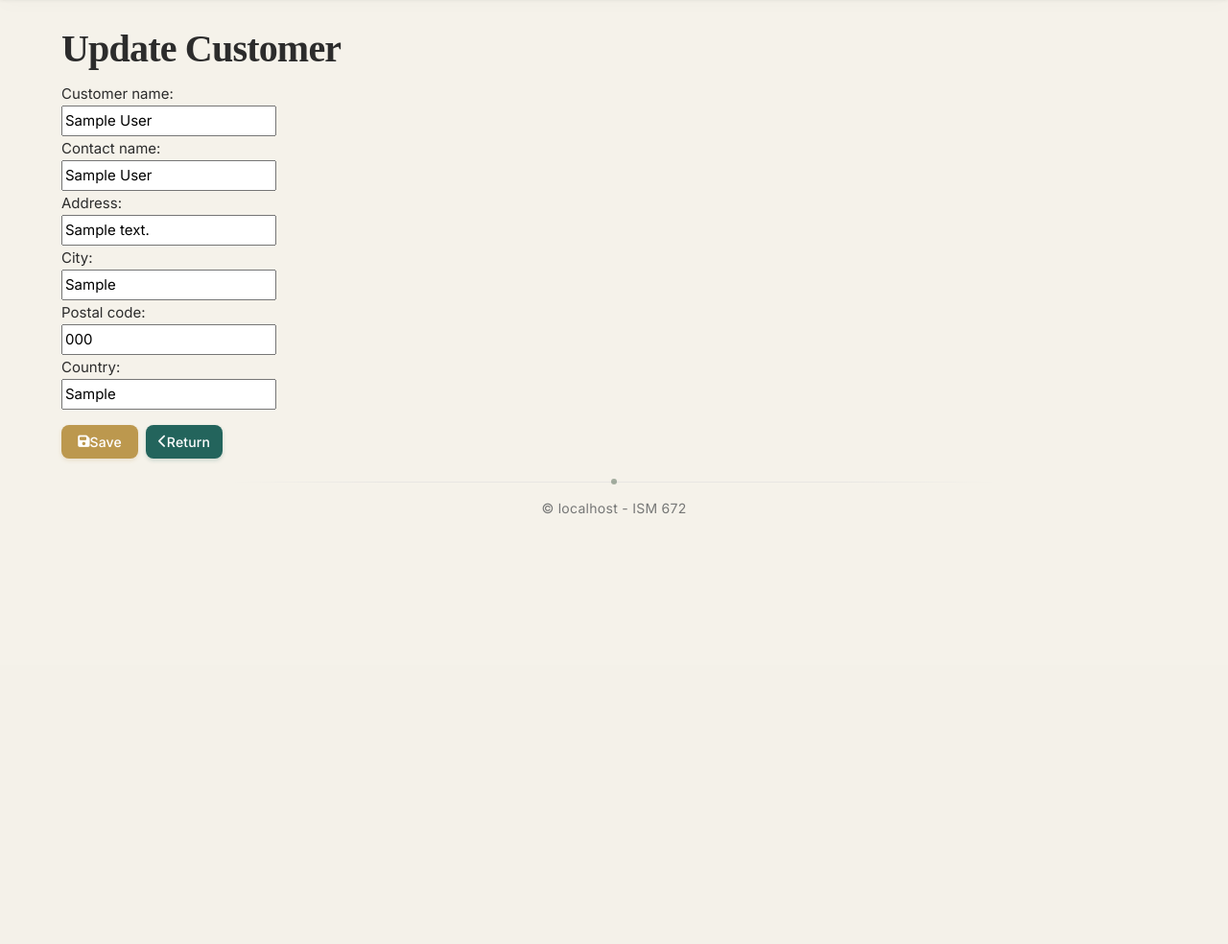
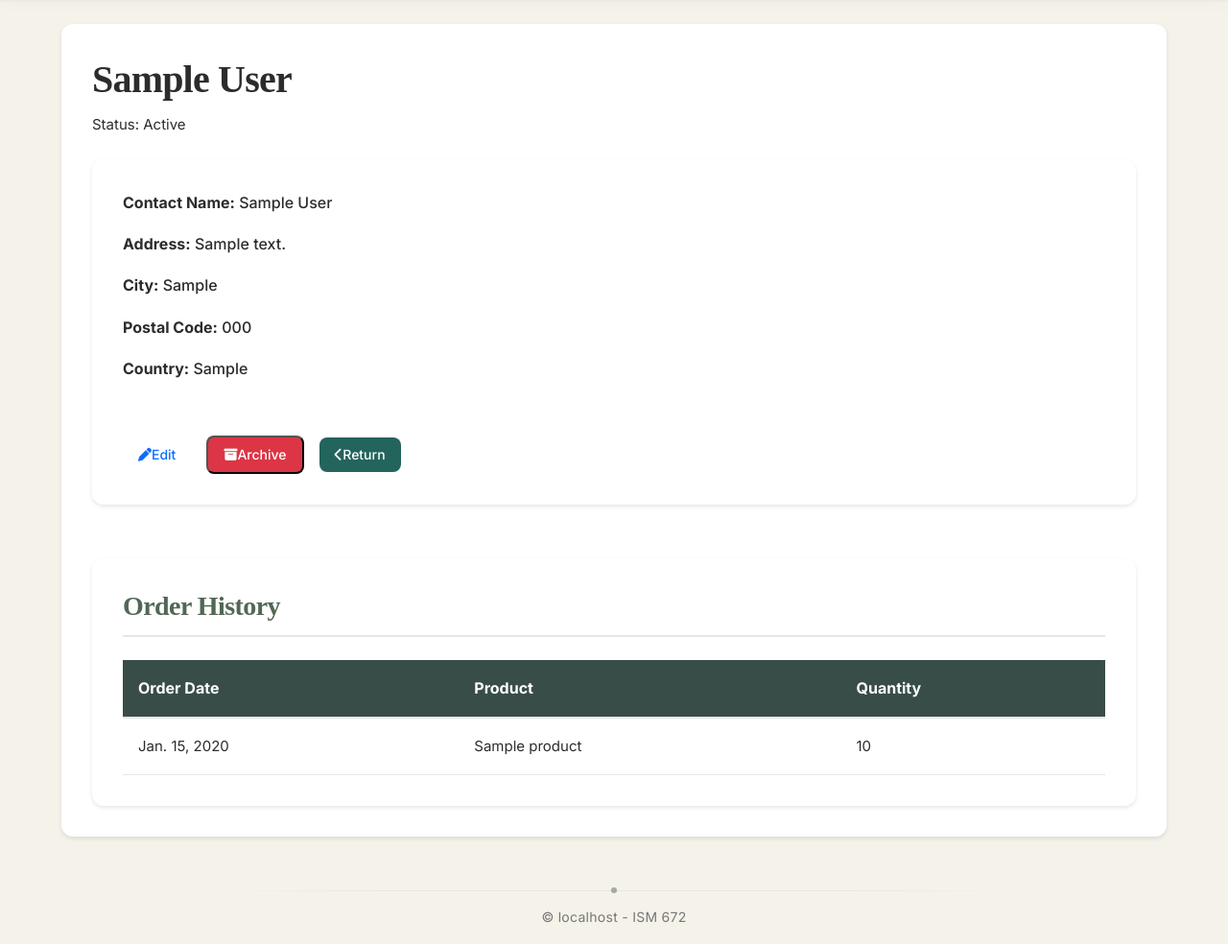
Before and after one commit to ellieuncg/DjangoTradersV2.0, a Django app: page /customers/1/ in a window 1280 px wide. Shown: the part 107-1091 px from the top of the page at 96% size. Before the commit the page ends 643 px from the top, so only its background shows below. Run offline with Django 5.2, Linux system fonts and the light colour scheme; tables that the repository leaves empty hold one stand-in row (values such as "Sample post"); some libraries are stand-ins or nearby versions; some web fonts are replaced.

Commit message:
Save before reorg of css

```diff
--- a/DjTraders/templates/DjTraders/CustomerDetail.html
+++ b/DjTraders/templates/DjTraders/CustomerDetail.html
@@ -2,60 +2,69 @@
 {% load static %}
 
 {% block content %}
-<div class="customer-form-page">
-    <div class="header-customer-form">
-        <h1 class="customer-form-title">{% if customer %}Update{% else %}New{% endif %} Customer</h1>
+<div class="customer-detail-page">
+    <div class="customer-header-section">
+        <h1>{{ customer.customer_name }}</h1>
+        <div class="customer-status-badge">Status: {{ customer.get_status_display }}</div>
     </div>
 
-    <div class="form-container-customer">
-        <form method="post">
-            {% csrf_token %}
-            <div class="form-row-customer">
-                <label class="form-label-customer">Customer name:</label>
-                <div class="form-field-customer">
-                    <input type="text" name="customer_name" value="{{ customer.customer_name }}" required>
-                </div>
-            </div>
-            <div class="form-row-customer">
-                <label class="form-label-customer">Contact name:</label>
-                <div class="form-field-customer">
-                    <input type="text" name="contact_name" value="{{ customer.contact_name }}" required>
-                </div>
-            </div>
-            <div class="form-row-customer">
-                <label class="form-label-customer">Address:</label>
-                <div class="form-field-customer">
-                    <input type="text" name="address" value="{{ customer.address }}" required>
-                </div>
-            </div>
-            <div class="form-row-customer">
-                <label class="form-label-customer">City:</label>
-                <div class="form-field-customer">
-                    <input type="text" name="city" value="{{ customer.city }}" required>
-                </div>
-            </div>
-            <div class="form-row-customer">
-                <label class="form-label-customer">Postal code:</label>
-                <div class="form-field-customer">
-                    <input type="text" name="postal_code" value="{{ customer.postal_code }}" required>
-                </div>
-            </div>
-            <div class="form-row-customer">
-                <label class="form-label-customer">Country:</label>
-                <div class="form-field-customer">
-                    <input type="text" name="country" value="{{ customer.country }}" required>
-                </div>
-            </div>
+    <div class="customer-info-section">
+        <div class="customer-info-details">
+            <div><strong>Contact Name:</strong> {{ customer.contact_name }}</div>
+            <div><strong>Address:</strong> {{ customer.address }}</div>
+            <div><strong>City:</strong> {{ customer.city }}</div>
+            <div><strong>Postal Code:</strong> {{ customer.postal_code }}</div>
+            <div><strong>Country:</strong> {{ customer.country }}</div>
+        </div>
+        <div class="customer-actions">
+            <a href="{% url 'DjTraders:CustomerUpdate' pk=customer.pk %}" class="customer-action-btn edit-btn">
+                <i class="fas fa-pen"></i> Edit
+            </a>
+            <form method="POST" action="{% url 'DjTraders:CustomerStatus' pk=customer.pk %}" style="display: inline;">
+                {% csrf_token %}
+                <input type="hidden" name="status" value="inactive">
+                <button type="submit" class="customer-action-btn archive-btn">
+                    <i class="fas fa-archive"></i> Archive
+                </button>
+            </form>
+            <a href="{% url 'DjTraders:Customers' %}" class="customer-action-btn return-btn">
+                <i class="fas fa-chevron-left"></i> Return
+            </a>
+        </div>
+    </div>
 
-            <div class="action-buttons">
-                <button type="submit" class="custom-action-btn save-btn">
-                    <i class="fas fa-save"></i> Save
-                </button>
-                <a href="{% url 'DjTraders:Customers' %}" class="custom-action-btn return-btn">
-                    <i class="fas fa-chevron-left"></i> Return
-                </a>
-            </div>
-        </form>
+    <div class="order-history-customer">
+        <h2 class="customer-section-title">Order History</h2>
+        <table class="order-table">
+            <thead>
+                <tr>
+                    <th>Order Date</th>
+                    <th>Product</th>
+                    <th>Quantity</th>
+                </tr>
+            </thead>
+            <tbody>
+                {% for order in customer.orders.all %}
+                <tr>
+                    <td>{{ order.order_date }}</td>
+                    <td>
+                        {% for detail in order.orderdetails.all %}
+                            {{ detail.product.product_name }}{% if not forloop.last %}, {% endif %}
+                        {% endfor %}
+                    </td>
+                    <td>
+                        {% for detail in order.orderdetails.all %}
+                            {{ detail.quantity }}{% if not forloop.last %}, {% endif %}
+                        {% endfor %}
+                    </td>
+                </tr>
+                {% empty %}
+                <tr>
+                    <td colspan="3" class="no-orders">No orders found for this customer.</td>
+                </tr>
+                {% endfor %}
+            </tbody>
+        </table>
     </div>
 </div>
 {% endblock %}
--- a/static/css/style.css
+++ b/static/css/style.css
@@ -249,11 +238,228 @@ h1, h2, h3, h4, h5, h6 {
     }
 }
 
+
+/*===============================
+  Customer Details Styles
+===============================*/
+
+.customer-detail-page {
+    display: flex;
+    flex-direction: column;
+    gap: 1.5rem;
+    background: var(--card-background);
+    padding: 2rem;
+    border-radius: 12px;
+    box-shadow: 0 2px 4px rgba(0, 0, 0, 0.1);
+    margin-bottom: 2rem;
+}
+
+.header-customer-detail {
+    background: linear-gradient(
+        135deg,
+        var(--primary-color) 0%,
+        color-mix(in srgb, var(--primary-color) 85%, var(--accent-color))
+    );
+    color: var(--card-background);
+    padding: 2.5rem;
+    border-radius: 12px;
+    margin-bottom: 2rem;
+    display: flex;
+    justify-content: space-between;
+    align-items: center;
+    box-shadow: 0 4px 6px rgba(0, 0, 0, 0.05), 0 8px 24px rgba(0, 0, 0, 0.1);
+    position: relative;
+}
+
+.header-customer-detail h1 {
+    font-family: var(--font-secondary);
+    font-size: 2.25rem;
+    margin: 0;
+    text-shadow: 0 2px 4px rgba(0, 0, 0, 0.1);
+}
+
+.status-badge {
+    background: rgba(255, 255, 255, 0.2);
+    padding: 0.5rem 1rem;
+    border-radius: 20px;
+    font-size: 0.875rem;
+    font-weight: 500;
+    backdrop-filter: blur(8px);
+}
+
+.customer-info-section {
+    display: flex;
+    flex-direction: column;
+    gap: 1.5rem;
+    background: var(--card-background);
+    padding: 2rem;
+    border-radius: 12px;
+    box-shadow: 0 2px 4px rgba(0, 0, 0, 0.1);
+    margin-bottom: 2rem;
+}
+
+.customer-info-grid {
+    display: flex;
+    flex-direction: column;
+    gap: 1.5rem;
+    background: var(--card-background);
+    padding: 2rem;
+    border-radius: 12px;
+    box-shadow: 0 2px 4px rgba(0, 0, 0, 0.1);
+    margin-bottom: 2rem;
+}
+
+.customer-info-details div {
+    font-size: 1rem;
+    font-weight: 500;
+    color: var(--text-color);
+}
+
+.customer-actions {
+    display: flex;
+    gap: 1rem;
+    align-items: center;
+    margin-top: 1rem;
+}
+
+.order-history-customer {
+    background: var(--card-background);
+    padding: 2rem;
+    border-radius: 12px;
+    box-shadow: 0 2px 4px rgba(0, 0, 0, 0.1);
+}
+
+.order-history-customer h2.section-title {
+    font-family: var(--font-secondary);
+    font-size: 1.75rem;
+    color: var(--primary-color);
+    margin-bottom: 1.5rem;
+    padding-bottom: 0.75rem;
+    border-bottom: 2px solid var(--neutral-light);
+}
+
+.order-table {
+    width: 100%;
+    border-collapse: separate;
+    border-spacing: 0;
+    margin-top: 1rem;
+}
+
+.order-table th {
+    background-color: var(--neutral-dark);
+    color: var(--card-background);
+    font-weight: bold;
+    padding: 1rem;
+    border-bottom: 2px solid var(--neutral-light);
+    font-size: 0.875rem;
+}
+
+.order-table td {
+    padding: 1rem;
+    border-bottom: 1px solid var(--neutral-light);
+}
+
+.no-orders {
+    text-align: center;
+    padding: 1rem;
+    color: var(--neutral-dark);
+    font-weight: 500;
+}
+
+.customer-section-title {
+    font-family: var(--font-secondary);
+    font-size: 1.75rem;
+    color: var(--primary-color);
+    margin-bottom: 1.5rem;
+    padding-bottom: 0.75rem;
+    border-bottom: 2px solid var(--neutral-light);
+}
+
+/*===============================
+  Customer Actions Styles
+===============================*/
+
+.customer-info-details {
+    display: flex;
+    flex-direction: column;
+    gap: 1rem;
+    margin-bottom: 1rem;
+}
+
+.customer-actions-container {
+    display: flex;
+    justify-content: flex-start;
+    gap: 1rem;
+    margin-top: 1rem;
+    padding-top: 1rem;
+}
+
+.archive-btn, .return-btn {
+    padding: 0.5rem 1.5rem;
+    border-radius: 8px;
+    font-size: 0.875rem;
+    font-weight: 500;
+    color: white;
+    text-decoration: none;
+    display: inline-flex;
+    align-items: center;
+    justify-content: center;
+}
+
+.archive-btn {
+    background-color: var(--danger-color);
+    transition: background-color 0.2s ease;
+}
+
+.archive-btn:hover {
+    background-color: color-mix(in srgb, var(--danger-color) 85%, black);
+}
+
+.return-btn {
+    background-color: var(--accent-color);
+    transition: background-color 0.2s ease;
+}
+
+.return-btn:hover {
+    background-color: color-mix(in srgb, var(--accent-color) 85%, black);
+}
+
+.customer-action-btn {
+    display: inline-flex;
+    align-items: center;
+    padding: 0.375rem 1rem;
+    font-size: 0.875rem;
+    border-radius: 8px;
+    text-decoration: none;
+    font-weight: 500;
+    cursor: pointer;
+    transition: all 0.2s ease;
+}
+
+.customer-action-btn.archive-btn {
+    background-color: var(--danger-color);
+    color: white;
+}
+
+.customer-action-btn.archive-btn:hover {
+    background-color: color-mix(in srgb, var(--danger-color) 90%, black);
+}
+
+.customer-action-btn.return-btn {
+    background-color: var(--accent-color);
+    color: white;
+}
+
+.customer-action-btn.return-btn:hover {
+    background-color: color-mix(in srgb, var(--accent-color) 90%, black);
+}
+
+
 /*===============================
   Product Details Styles
 ===============================*/
 .product-details-page {
-    max-width: 1200px;
+    width: 100%;
     margin: 0 auto;
     padding: 0 1.5rem;
 }
@@ -1430,29 +1636,6 @@ h1, h2, h3, h4, h5, h6 {
     overflow: hidden;
 }
 
-/* Base button styles */
-.action-btn,
-.custom-action-btn,
-.action-btn-customer {
-    display: inline-flex;
-    align-items: center;
-    justify-content: center;
-    padding: 0.375rem 0.75rem;  /* Reduced from 0.625rem 1.5rem */
-    font-size: 0.875rem;  /* Reduced from 0.9375rem */
-    border-radius: 8px;
-    text-decoration: none;
-    cursor: pointer;
-    transition: all 0.25s cubic-bezier(0.4, 0, 0.2, 1);
-    color: white;
-    font-weight: 500;
-    border: none;
-    font-family: var(--font-primary);
-    letter-spacing: 0.01em;
-    min-width: 80px;  /* Reduced from 120px */
-    position: relative;
-    overflow: hidden;
-}
-
 /* Button hover and active states */
 .action-btn::after,
 .custom-action-btn::after,
```
Also changed, not shown: other parts of static/css/style.css (+83 -17 lines).
